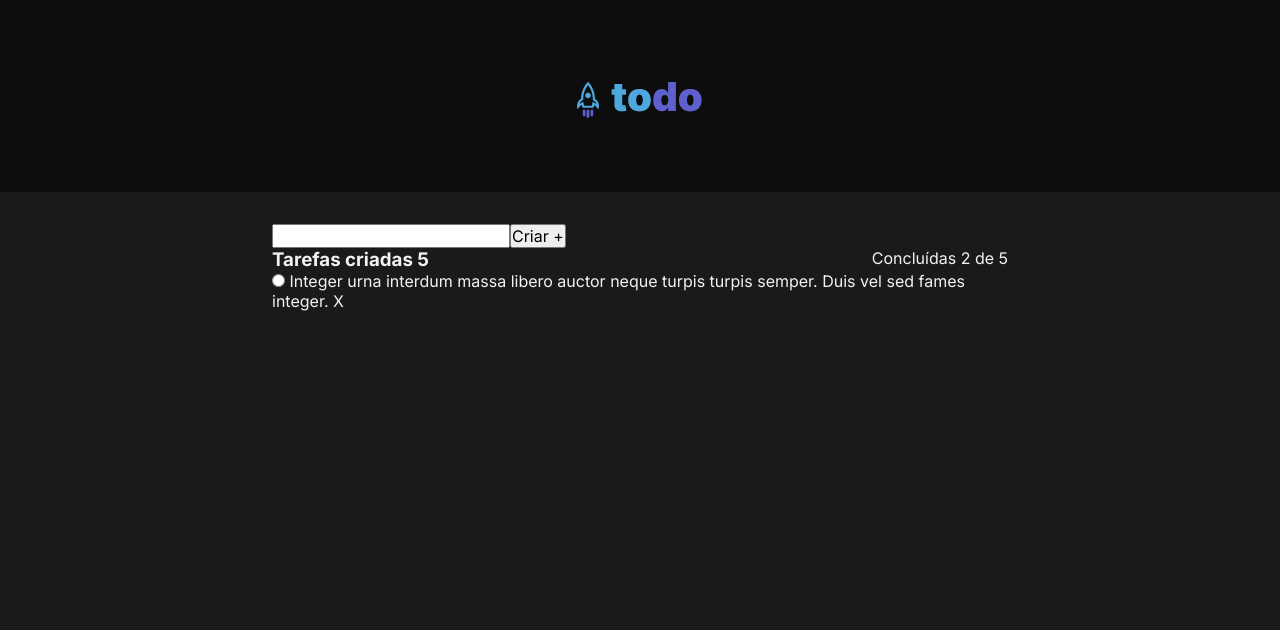
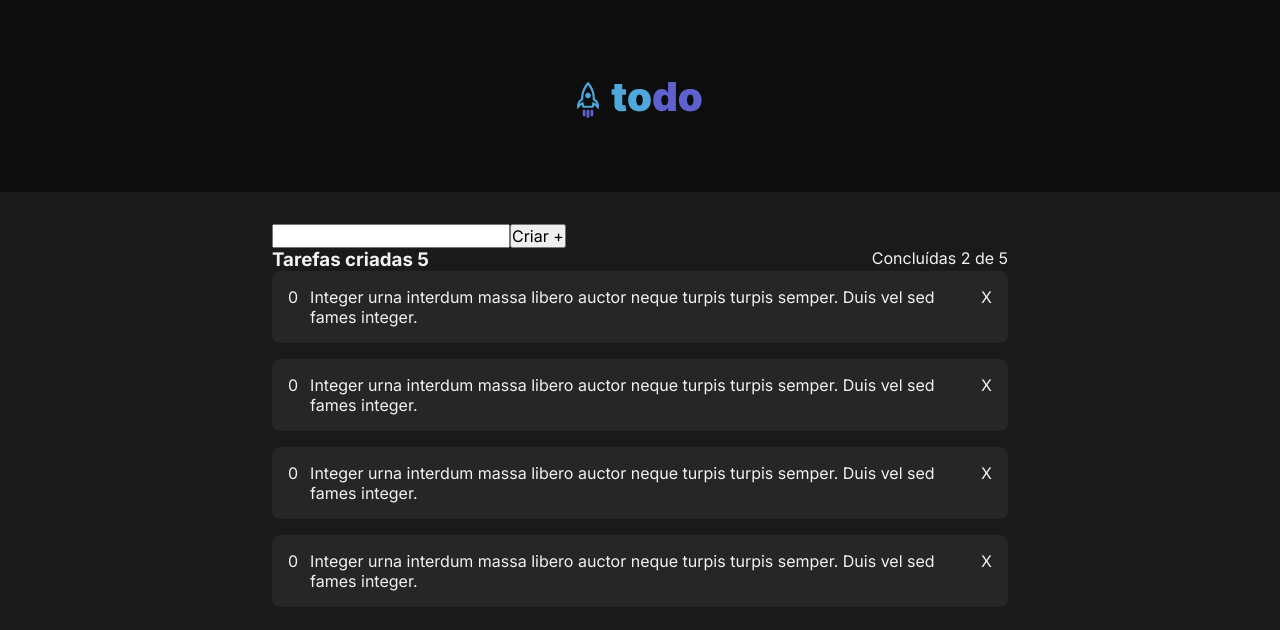
Before and after one commit to nikolasmarlon/to-do-list-jsx, a React (Vite) app: page / in a window 1280 px wide. Shown: the top 630 px of the page. Built offline with nearby package versions, Linux system fonts and the light colour scheme.

Commit message:
update terefas css

```diff
--- a/src/App.jsx
+++ b/src/App.jsx
@@ -10,11 +10,11 @@ export function App() {
   return (
     <div>
         <Header />
-      <main className={styles.header}>
+        <main className={styles.header}>
 
-        <Tarefas />
+          <Tarefas />
 
-      </main>
+        </main>
 
     </div>
   )
--- a/src/componentes/Tarefa.jsx
+++ b/src/componentes/Tarefa.jsx
@@ -3,8 +3,8 @@ import styles from './Tarefa.module.css'
 
 export function Tarefa(){
     return(
-        <div>
-            <input id='tarefa' type="radio" /> <label htmlFor="tarefa">Integer urna interdum massa libero auctor neque turpis turpis semper. Duis vel sed fames integer.</label> <span>X</span>
+        <div className={styles.contentTarefa}>
+            <span>0</span><p>Integer urna interdum massa libero auctor neque turpis turpis semper. Duis vel sed fames integer.</p><span>X</span>
         </div>
     )
 }
--- a/src/componentes/Tarefa.module.css
+++ b/src/componentes/Tarefa.module.css
@@ -1,3 +1,10 @@
-.tarefa{
-
+.contentTarefa{
+    display: flex;
+    align-items: flex-start;
+    justify-content: space-between;
+    gap: 0.75rem;
+    background-color: var(--gray-500);
+    margin-bottom: 1rem;
+    padding: 1rem;
+    border-radius: 8px;
 }
--- a/src/componentes/Tarefas.jsx
+++ b/src/componentes/Tarefas.jsx
@@ -25,6 +25,9 @@ export function Tarefas(){
             </header>
             <main>
                 <Tarefa />
+                <Tarefa />
+                <Tarefa />
+                <Tarefa />
             </main>
 
         </div>
```
